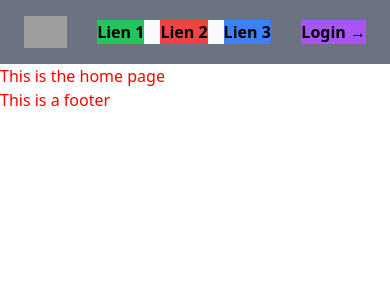
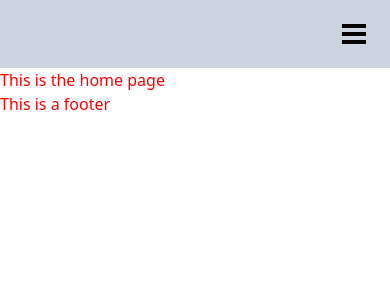
Before and after one commit to GMartin-Data/django_source, a Django app: page / in a window 390 px wide. Shown: the top 300 px of the page. Run offline with Django 4.2, Linux system fonts and the light colour scheme; some libraries are stand-ins or nearby versions; grey boxes are pictures that could not be loaded.

Commit message:
Responsive design: add hamburger button and corresponding menu

```diff
--- /dev/null
+++ b/static/js/main.js
@@ -0,0 +1,8 @@
+'use strict'
+
+const hamburger = document.querySelector("#hamburger");
+const menu = document.querySelector('#menu')
+
+hamburger.addEventListener('click', function () {
+	menu.classList.toggle('hidden')
+})
--- a/templates/base.html
+++ b/templates/base.html
@@ -18,5 +18,6 @@
 
     {% include 'includes/footer.html' %}
 
+    <script src="{% static 'js/main.js'%}"></script>
 </body>
 </html>
--- a/templates/includes/header.html
+++ b/templates/includes/header.html
@@ -1,13 +1,29 @@
 {% load static %}
 
 <header>
-    <nav class='flex justify-between items-center max-w-6xl mx-auto px-6 h-16 font-semibold text-base bg-gray-500'>
+    <nav class='hidden md:flex justify-between items-center max-w-6xl mx-auto px-6 h-16 font-semibold text-base bg-gray-500'>
         <img class="h-8" src="https://tailwindui.com/img/logos/mark.svg?color=indigo&shade=600" alt="Tailwind's Logo">
         <div class="flex gap-x-4 lg:gap-x-12 bg-slate-50">
-            <a href="" class='bg-green-500'>Lien 1</a>
+            <a href="" class='bg-green-500'>Lien volontairement bien plus long</a>
             <a href="" class='bg-red-500'>Lien 2</a>
             <a href="" class='bg-blue-500'>Lien 3</a>
         </div>
         <a href="" class='bg-purple-500'>Login &#8594;</a>
     </nav>
+    <!-- Hamburger -->
+    <div class="md:hidden flex justify-end mx-auto p-6 bg-slate-300">
+        <div id="hamburger" class="w-6 space-y-1 z-30">
+            <div class="h-1 bg-black"></div>
+            <div class="h-1 bg-black"></div>
+            <div class="h-1 bg-black"></div>
+        </div>
+    </div>
+    <!-- Menu -->
+    <div id="menu" class='hidden flex flex-col absolute top-0 w-full text-center z-20 gap-4 py-5 bg-pink-500'>
+        <a href=''>Ceci est un lien plus long</a>
+        <a href=''>Lien 2</a>
+        <a href=''>Lien 3</a>
+        <a href=''>Login &#8594;</a>
+    </div>
+
 </header>
```
